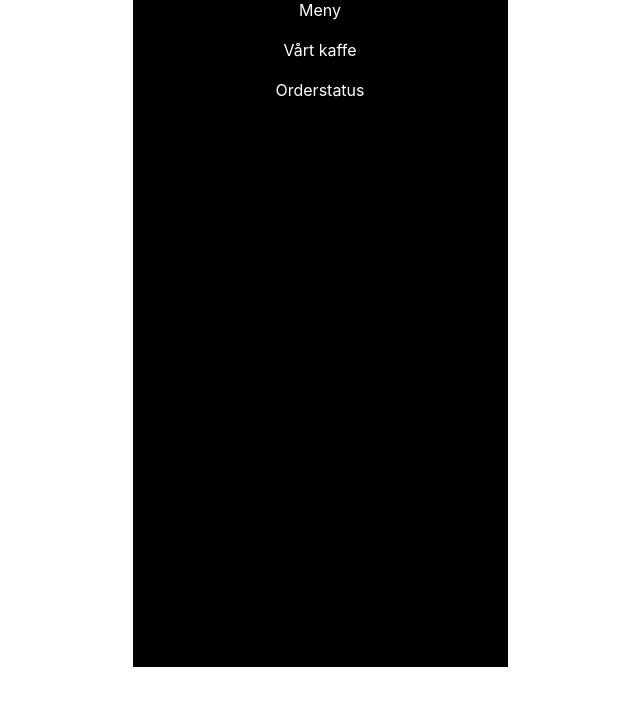
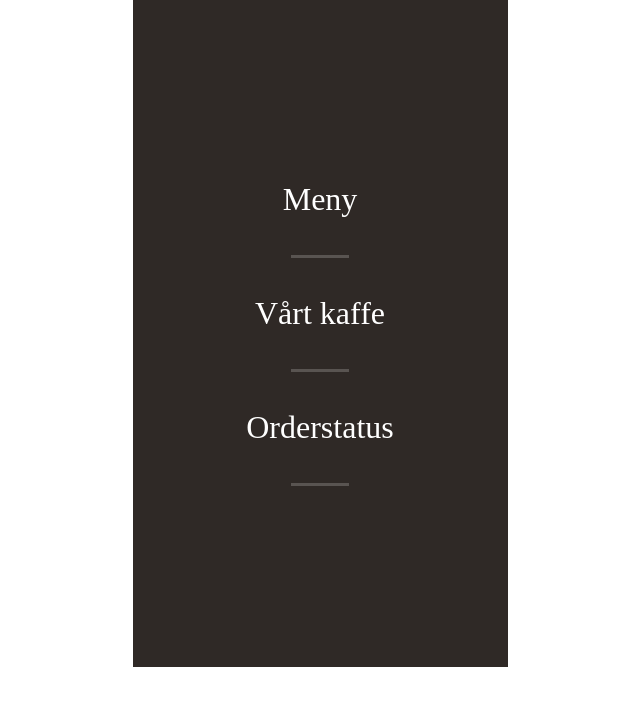
Before and after one commit to Luken95/Airbean-Coffe-App, a React (Create React App) app: page /nav in a window 1280 px wide. Shown: the top 706 px of the page, without its empty margins (320-960 px from the left). Built offline with nearby package versions, Linux system fonts and the light colour scheme.

Commit message:
update navbar

```diff
--- a/src/views/Nav.js
+++ b/src/views/Nav.js
@@ -7,14 +7,17 @@ function Nav (){
 return(
 
 <section className='Navbar'>
-
 <Link className='Links' to="/menu" style={{ textDecoration: 'none' }}> Meny </Link>
 <br></br>
+<div className="dash"></div>
 <br></br>
 <Link className='Links' to="/about" style={{ textDecoration: 'none' }}> Vårt kaffe </Link>
 <br></br>
+<div className="dash"></div>
 <br></br>
 <Link className='Links' to="/status" style={{ textDecoration: 'none' }}> Orderstatus </Link>
+<br></br>
+<div className="dash"></div>
 
 </section>
 )
--- a/src/views/nav.css
+++ b/src/views/nav.css
@@ -1,11 +1,25 @@
 .Navbar{
 width: 375px;
 height: 667px;
-background-color: black;
+background-color: #2F2926;
+font-family: serif;
+font-size: 32px;
+font-weight: 700, bold;
+font-style: normal;
+display: flex;
+flex-direction: column;
+justify-content: center;
+
 }
 
 .Links{
+color: white;
+}
 
-color: white;
-
+.dash{
+    margin-left: auto;
+    margin-right: auto;
+    width: 8em;
+    border-top: 3px solid rgba(255, 255, 255, 0.2);
+    width: 58px;
 }
```
